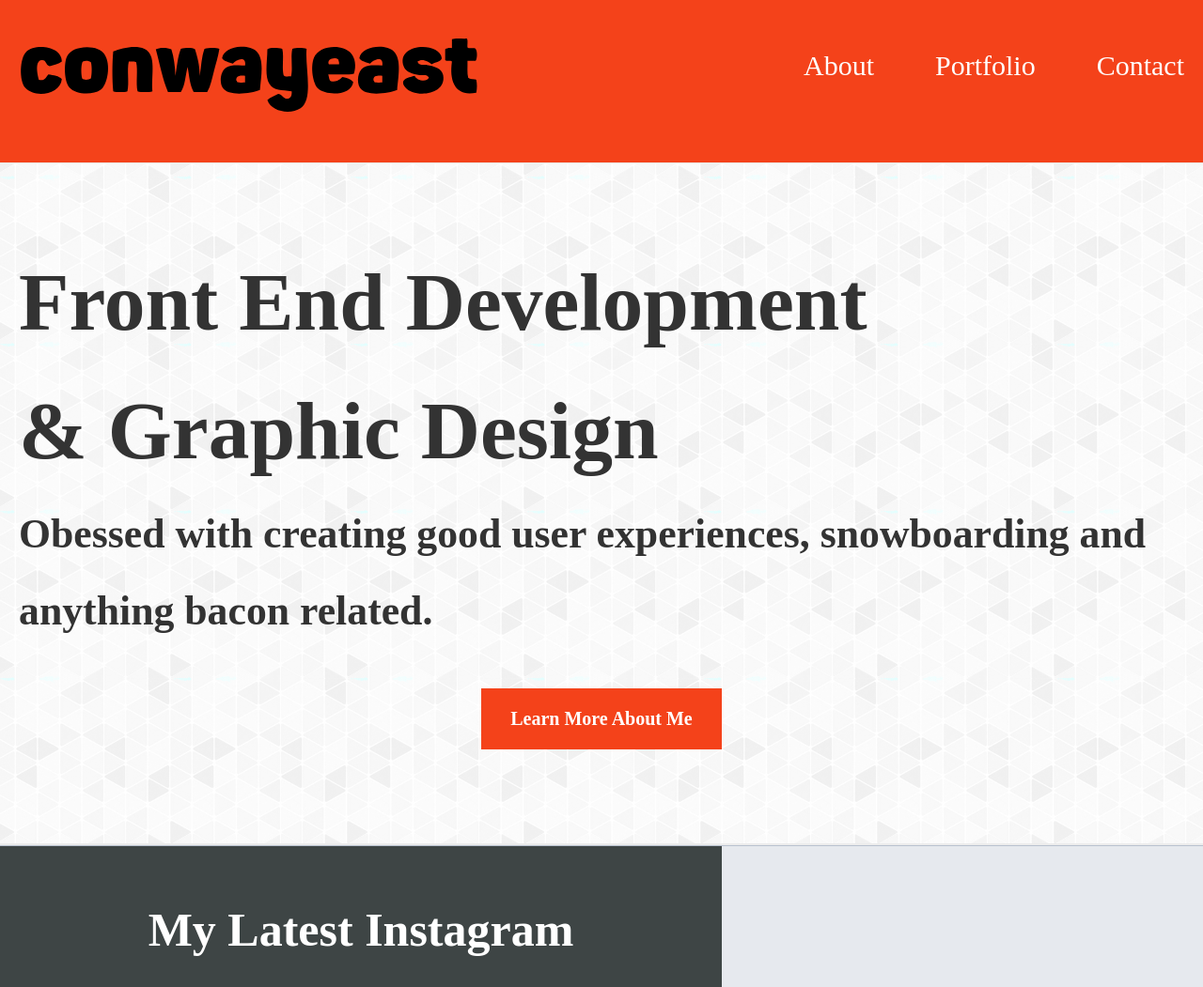
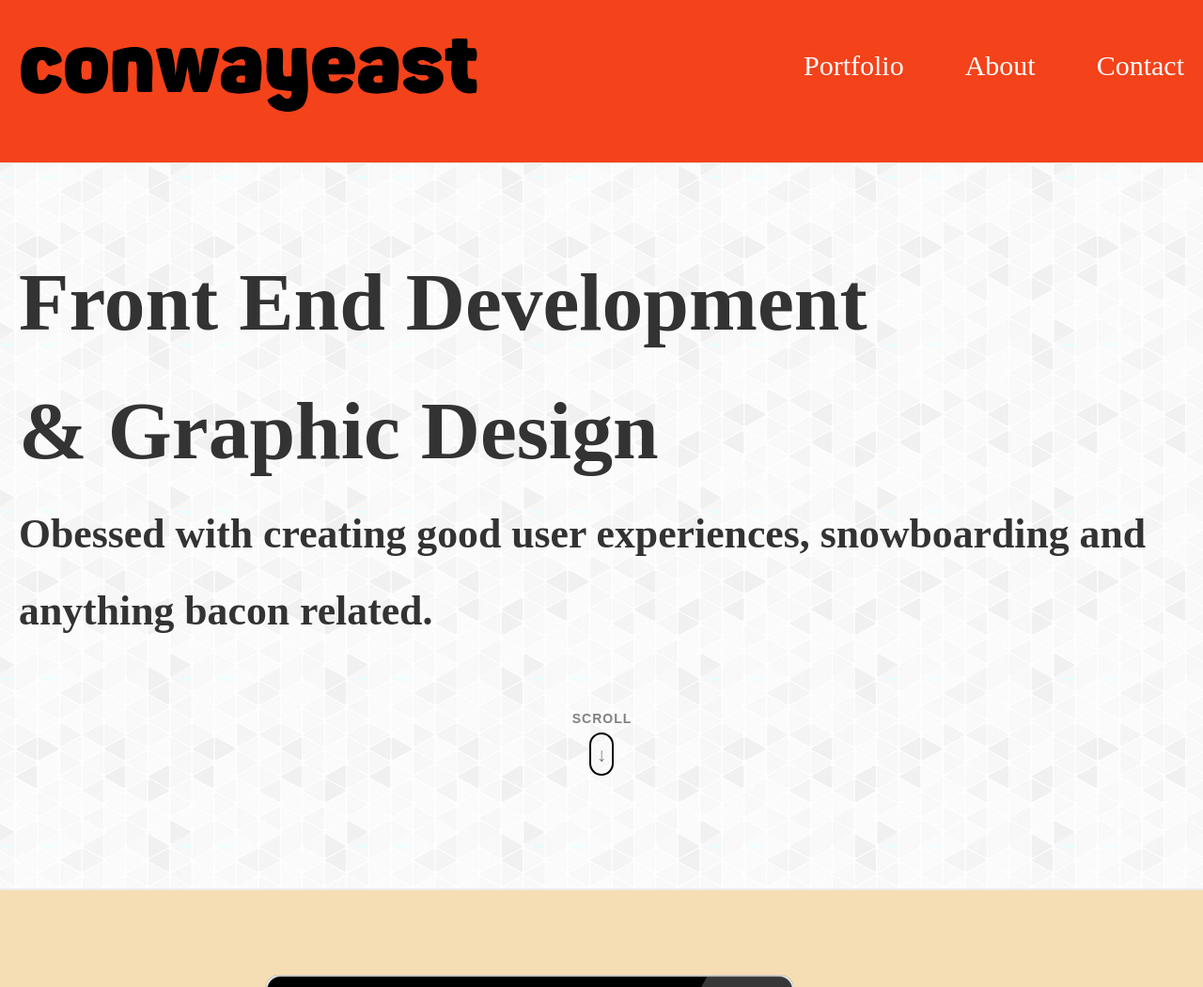
Before and after one commit to conwayeast/conwayeast-dot-com, a PHP site: page / in a window 1280 px wide. Shown: the top 1051 px of the page at 94% size. Run offline with PHP 8.4, Linux system fonts and the light colour scheme; some libraries are stand-ins or nearby versions.

Commit message:
Making it into a one page website. Editing about me content.

```diff
--- a/about.php
+++ b/about.php
@@ -1,5 +1,3 @@
-<?php include("includes/header.php"); ?>
-
 
 <div class="container" style="
 background: url('img/7587626384_0454adb72a_h.jpg');
@@ -14,25 +12,40 @@ min-height: 20em;
   </div>
 </div>
 
-<div class="container">
+<div id="about" class="container">
   <div class="container__centered">
-    <p>For the past decade I've been crafting user-centered design experiences for the web. I specialize in responsive front-end design, HTML/CSS and web typography. Some other areas of expertise are creative direction/art direction, interface design, prototyping, concepting, mobile/app design and more. Most days I work with pixels, grids, typography, colors and lines of code. Currently I work at ebay as a UX Designer. Previously at GM and Dell.</p>
+    <div class="container__one-half">
 
-    <p>I'm always interested in freelance opportunities, so don't hesitate to contact me if you are looking to fill a spot or need help with a project.</p>
+      <p>With a background in business, sales and marketing.</p>
 
-    <p>Known by friends as A.J., you can find me elsewhere on the web: view my Dribbble shots, follow me on Twitter, I post internet findings on Gimmebar, I take photos on Instagram and listens to music on Rdio.</p>
+      <p>I have a passion for simple interfaces. I also love coding, snowboarding, drinking craft beer, and eating bacon. Sometimes if I'm lucky I do it all in the same day.</p>
 
-    <p>Hi I'm Tony Headrick, a Midwest based branding, graphic and web designer located in Fort Wayne, Indiana. I enjoy partnering with local small-to-medium size businesses to help take their business in a new and bright direction. Whether it be a new logo, a fresh web design, or a complete website overhaul; I have the proven experience to deliver the results local businesses need to grow.</p>
+      <p>I enjoy crafting responsive websites focusing on the user experience. Most days I work with grids, typography, colors and lines of code. The ultimate goal is simplicity with a gimmick free focus on content and concise communication.</p>
 
-    <p>Since 2006, I have partnered with such local companies as The Ginger Kitchen, Gravity Music, The League for The Blind and Disabled, Aging and In-Home Services and The Fort Wayne Derby Girls. I strive to keep the process accurate and simple by putting the client and their target market first. I am committed to staying on top of trends, best practices, and regional needs. I strive to come up with unique solutions that work for my clients.</p>
+      <p>I have the experience to deliver results, and I strive to keep the process accurate and simple by putting the user first. I am committed to staying on top of trends and best practices, and strive to come up with unique solutions.</p>
 
-    <p>My focus is simple: to partner with individuals and companies that are ready for a positive and measurable change.</p>
+      <p>I'm always interested in freelance opportunities, so don't hesitate to contact me if you are looking to fill a spot or need help with a project.</p>
 
-    <p>If you or your company have questions, or have a project in mind that I can lend my skills to, please don't hesitate to reach out.</p>
+      <p>Other places you can find me on the web:</p>
+        <ul>
+          <li>Twitter</li>
+          <li>LinkedIn</li>
+          <li>Instagram</li>
+          <li>Github</li>
+          <li>Dribbble</li>
+          <li>Rdio</li>
+        </ul>
 
-    <p>I look forward to working with you to help your business grow and leave a lasting impression on your targeted market.</p>
+      <a href="../RyanConwayResume/index.html" class="btn">See My Resume</a>
 
-    <p>simplicity and typography with a gimmick free focus on content and concise communication.</p>
+    </div>
+
+
+
+    <div class="container__one-half--last">
+      <img src="https://www.evernote.com/shard/s226/res/9cf64d55-7a5c-4f09-8eaa-7a4ee9bab5a6/197962_10100444813392334_1055797494_n.jpg?search=snow&resizeSmall&width=1137" alt="">
+    </div>
+
   </div>
 </div>
 
--- a/contact.php
+++ b/contact.php
@@ -1,6 +1,5 @@
-<?php include("includes/header.php"); ?>
 
-<section class="container__centered contactform">
+<section id="contact" class="container__centered contactform">
   <h2>Contact Me</h2>
   <form class="form">
     <label class="form__label">Name
@@ -18,6 +17,3 @@
     <a role="button" aria-label="submit form" class="btn--form">Submit</a>
   </form>
 </section>
-
-<!-- FOOTER -->
-<?php include("includes/footer.php"); ?>
--- a/css/main.css
+++ b/css/main.css
@@ -3967,3 +3967,54 @@ footer {
     max-width: 100%;
   }
 }
+
+.scrolldown {
+  padding: 1em;
+  text-align: center;
+  z-index: 100;
+}
+.scrolldown p {
+  font: 700 0.7em/1em news-gothic-std,sans-serif;
+  letter-spacing: 1px;
+  -webkit-animation-duration: 2s;
+  -moz-animation-duration: 2s;
+  animation-duration: 2s;
+  -webkit-animation-fill-mode: both;
+  -moz-animation-fill-mode: both;
+  animation-fill-mode: both;
+  -webkit-animation-iteration-count: infinite;
+  -moz-animation-iteration-count: infinite;
+  animation-iteration-count: infinite;
+  -webkit-animation-name: scroll;
+  -moz-animation-name: scroll;
+  animation-name: scroll;
+  color: #000;
+  text-transform: uppercase;
+  text-indent: 1px;
+}
+
+.mouse {
+  border: 2px solid #000;
+  border-radius: 13px;
+  display: block;
+  height: 46px;
+  margin: 0 auto;
+  width: 26px;
+}
+.mouse span {
+  display: block;
+  font-size: 1.5em;
+  margin: 6px auto;
+}
+
+@keyframes scroll {
+  0% {
+    opacity: 1;
+    transform: translateY(0px);
+  }
+
+  100% {
+    opacity: 0;
+    transform: translateY(10px);
+  }
+}
--- a/includes/footer.php
+++ b/includes/footer.php
@@ -1,15 +1,11 @@
-<!--<div class="wrapper-for-content-outside-of-footer">
-   Uncomment this whole section for a sticky footer. The content of the page should be inside of this .wrapper-for-content-outside-of-footer
-</div>-->
-
 <footer role="contentinfo">
   <div class="container__centered">
     <div class="container__one-half">
       <nav role="navigation">
         <ul class="footer__list">
-          <li class="footer__list--item"><a class="footer__link" href="#">About</a></li>
-          <li class="footer__list--item"><a class="footer__link" href="#">Portfolio</a></li>
-          <li class="footer__list--item"><a class="footer__link" href="contact.php">Contact</a></li>
+          <li class="footer__list--item"><a class="footer__link" href="#about">About</a></li>
+          <li class="footer__list--item"><a class="footer__link" href="#portfolio">Portfolio</a></li>
+          <li class="footer__list--item"><a class="footer__link" href="#contact">Contact</a></li>
         </ul>
       </nav>
     </div>
@@ -47,5 +43,24 @@
   </div>
 </footer>
 
+<script>
+
+$(function() {
+  $('a[href*=#]:not([href=#])').click(function() {
+    if (location.pathname.replace(/^\//,'') == this.pathname.replace(/^\//,'') && location.hostname == this.hostname) {
+      var target = $(this.hash);
+      target = target.length ? target : $('[name=' + this.hash.slice(1) +']');
+      if (target.length) {
+        $('html,body').animate({
+          scrollTop: target.offset().top
+        }, 1000);
+        return false;
+      }
+    }
+  });
+});
+
+</script>
+
 </body>
 </html>
--- a/includes/header.php
+++ b/includes/header.php
@@ -7,6 +7,8 @@
   <link rel="stylesheet" href="css/main.css">
   <script src="//use.typekit.net/cdt3wla.js"></script>
   <script>try{Typekit.load();}catch(e){}</script>
+
+  <script src="https://ajax.googleapis.com/ajax/libs/jquery/2.1.3/jquery.min.js"></script>
 </head>
 <body>
 
@@ -23,9 +25,9 @@
     <div class="container__one-half--last">
       <nav role="navigation">
         <ul class="navigation__list">
-          <li class="navigation__list--item"><a class="navigation__link" href="about.php">About</a></li>
-          <li class="navigation__list--item"><a class="navigation__link" href="portfolio.php">Portfolio</a></li>
-          <li class="navigation__list--item"><a class="navigation__link" href="contact.php">Contact</a></li>
+          <li class="navigation__list--item"><a class="navigation__link" href="#portfolio">Portfolio</a></li>
+          <li class="navigation__list--item"><a class="navigation__link" href="#about">About</a></li>
+          <li class="navigation__list--item"><a class="navigation__link" href="#contact">Contact</a></li>
         </ul>
       </nav>
     </div>
--- a/index.php
+++ b/index.php
@@ -7,67 +7,10 @@
     <div class="container__centered">
       <h1 class="hero__title">Front End Development <br> &amp; Graphic Design</h1>
       <p class="hero__title__subhead">Obessed with creating good user experiences, snowboarding and anything bacon related.</p>
-      <div class="btn-holder--content__callout">
-        <a class="btn--red-orange">Learn More About Me</a>
-      </div>
-    </div>
-  </div>
-</div>
-
-
-<!-- INSTAGRAM -->
-
-<div class="content__callout">
-  <div class="content__callout__media">
-    <h2 class="content__callout__title">My Latest Instagram</h2>
-    <div class="content__callout__image-wrapper">
-      <div class="container__centered">
-        <div class="social__img">
-          <img src="http://scontent-a-lga.cdninstagram.com/hphotos-xaf1/t51.2885-15/10895335_1589603601275512_1175435413_n.jpg" alt="">
-        </div>
-      </div>
-    </div>
-  </div>
-  <div class="content__callout__content">
-    <div class="content__callout__body">
-      <p class="content__callout__body__text--large">I like to pretend I am a photographer.</p>
-      <div class="btn-holder--content__callout">
-        <a class="btn--red-orange">Follow Me on Instagram</a>
-      </div>
-    </div>
-  </div>
-</div>
-
-<!-- CONTACT BUTTON -->
-
-<div class="container--key-west">
-  <div class="container__centered">
-    <div class="container__two-third">
-      <h3>Need help with a project?</h3>
-    </div>
-    <div class="container__one-third">
-      <a class="btn">Let's Get Started</a>
-    </div>
-  </div>
-</div>
-
-
-<!-- DRIBBBLE -->
-<div class="content__callout">
-  <div class="content__callout__content">
-    <div class="content__callout__body">
-      <p class="content__callout__body__text--large">I like to pretend I am a designer.</p>
-      <div class="btn-holder--content__callout">
-        <a class="btn--red-orange">Follow Me on Dribbble</a>
-      </div>
-    </div>
-  </div>
-  <div class="content__callout__media--reverse">
-    <h2 class="content__callout__title">My Latest Dribbble</h2>
-    <div class="content__callout__image-wrapper">
-      <div class="container__centered">
-        <div class="social__img">
-          <img src="https://d13yacurqjgara.cloudfront.net/users/126415/screenshots/1009968/meditech25year.jpg" alt="">
+      <div class="scrolldown">
+        <p>scroll</p>
+        <div class="mouse">
+          <span><p>↓</p></span>
         </div>
       </div>
     </div>
@@ -75,5 +18,14 @@
 </div>
 
 
+<!-- PORTFOLIO -->
+<?php include("portfolio.php"); ?>
+
+<!-- ABOUT -->
+<?php include("about.php"); ?>
+
+<!-- CONACT -->
+<?php include("contact.php"); ?>
+
 <!-- FOOTER -->
 <?php include("includes/footer.php"); ?>
--- a/portfolio.php
+++ b/portfolio.php
@@ -1,6 +1,5 @@
-<?php include("includes/header.php"); ?>
 
-<div class="container" style="background: wheat;">
+<div id="portfolio" class="container" style="background: wheat;">
   <article class="container__centered">
     <div class="container__portfolio">
       <img src="img/vanoriola.png" alt="">
@@ -43,8 +42,3 @@
     </div>
   </article>
 </div>
-
-
-
-<!-- FOOTER -->
-<?php include("includes/footer.php"); ?>
--- a/sass/main.scss
+++ b/sass/main.scss
@@ -2,3 +2,44 @@
 @import '1-base/base-dir';
 @import '2-helpers/helpers-dir';
 @import '3-layouts/layouts-dir';
+
+.scrolldown {
+  padding: 1em;
+  text-align: center;
+  z-index: 100;
+  p {
+    font: 700 0.7em/1em news-gothic-std,sans-serif;
+    letter-spacing: 1px;
+    @include animation-duration(2s);
+    @include animation-fill-mode(both);
+    @include animation-iteration-count(infinite);
+    @include animation-name(scroll);
+    color: #000;
+    text-transform: uppercase;
+    text-indent: 1px;
+  }
+}
+.mouse {
+  border: 2px solid #000;
+  border-radius: 13px;
+  display: block;
+  height: 46px;
+  margin: 0 auto;
+  width: 26px;
+  span {
+    display: block;
+    font-size: 1.5em;
+    margin: 6px auto;
+  }
+}
+
+@keyframes scroll {
+  0% {
+    opacity: 1;
+    transform: translateY(0px);
+  }
+  100% {
+    opacity: 0;
+    transform: translateY(10px);
+  }
+}
```
